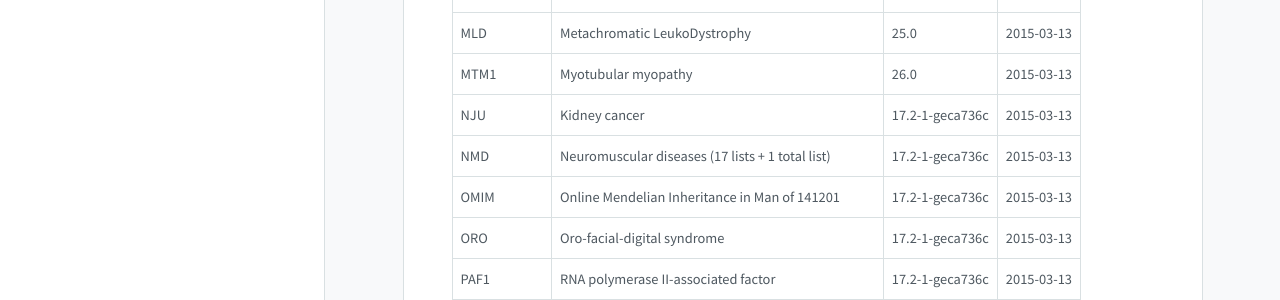
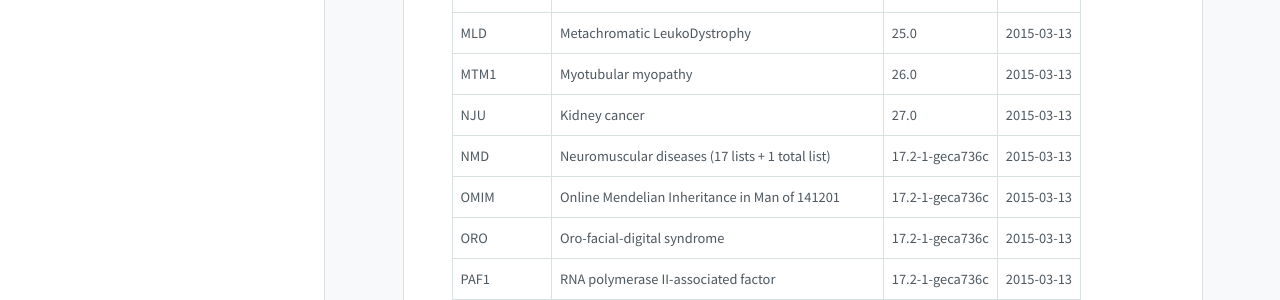
Before and after one commit to Clinical-Genomics/clinical-genomics.github.io, a Jekyll site: the page built from _pages/namnpagenlistor.md, in a window 1280 px wide. Shown: the part 454-754 px from the top of the page. Built offline with Jekyll 4.4.1, drawn with Linux system fonts in a browser that asks for light colours; nearby versions of some CDN libraries.

Commit message:
Update to cust002-NJU.txt

```diff
--- a/_pages/namnpagenlistor.md
+++ b/_pages/namnpagenlistor.md
@@ -17,7 +17,7 @@
 |DSD|Disorders of Sex Development|23.0|2015-03-13|
 |MLD|Metachromatic LeukoDystrophy|25.0|2015-03-13|
 |MTM1|Myotubular myopathy|26.0|2015-03-13|
-|NJU|Kidney cancer|17.2-1-geca736c|2015-03-13|
+|NJU|Kidney cancer|27.0|2015-03-13|
 |NMD|Neuromuscular diseases (17 lists + 1 total list)|17.2-1-geca736c|2015-03-13|
 |OMIM|Online Mendelian Inheritance in Man of 141201|17.2-1-geca736c|2015-03-13|
 |ORO|Oro-facial-digital syndrome|17.2-1-geca736c|2015-03-13|
```
